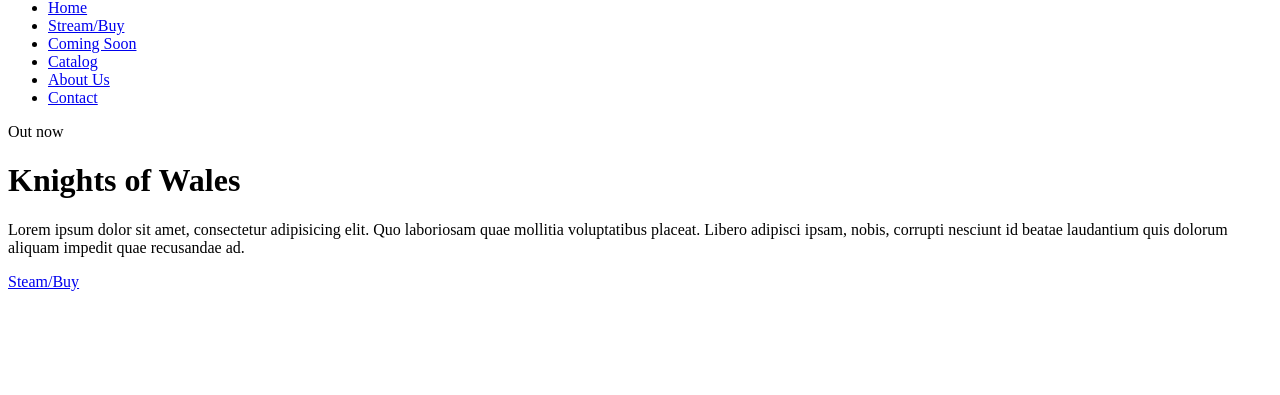
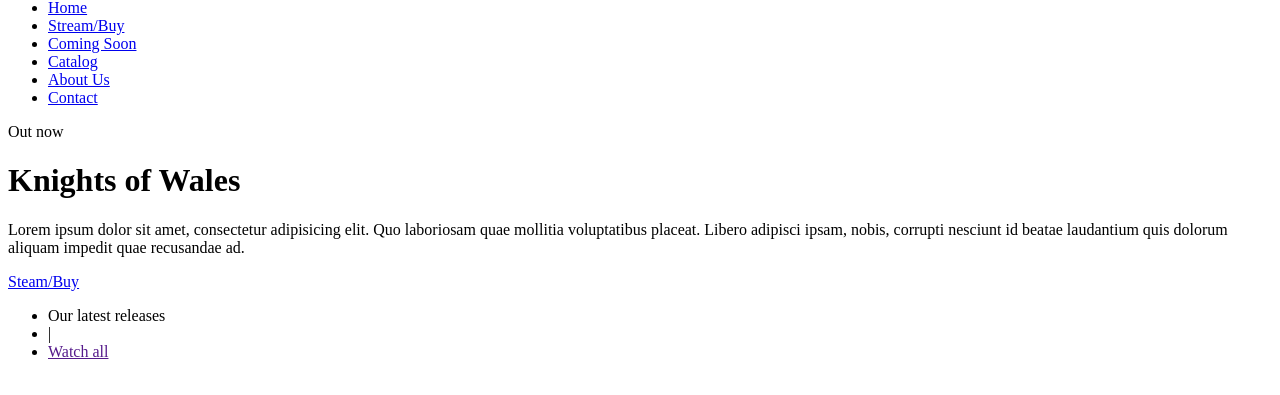
Before and after one commit to Yosef-Ali/Tailwindcss-landing-page-wix, a website: page src/index.html in a window 1280 px wide. Shown: the part 231-626 px from the top of the page. Drawn offline with nearby package versions, Linux system fonts and the light colour scheme; files that its build step writes are made by us from their sources.

Commit message:
Update cta

```diff
--- a/src/index.html
+++ b/src/index.html
@@ -23,7 +23,7 @@
 	<link rel="stylesheet" type="text/css" href="./css/style.css" />
 </head>
 <body class="antialiased bg-black">
-	<header class="header container mx-auto relative">
+	<header class="header relative">
 		<div class="absolute z-negative inset-0 gl:opacity-100 opacity-50">
 			<video
 				src="./img/video.mp4"
@@ -90,5 +90,14 @@
                <a href="#" class="btn-primary">Steam/Buy</a>
             </div>
          </div>
-	</header>
+   </header>
+   <div class="container mx-auto my-6 lg:px-16 px-4">
+      <ul class="flex items-center leading-normal text-gray-500 font-display">
+         <li class="text-gray-300 pr-2">Our latest releases</li>
+         <li class="pr-2">|</li>
+         <li class="pr-2">
+				<a href="" class="text-primary">Watch all</a>
+			</li>
+      </ul>
+   </div>
 </body>
```
